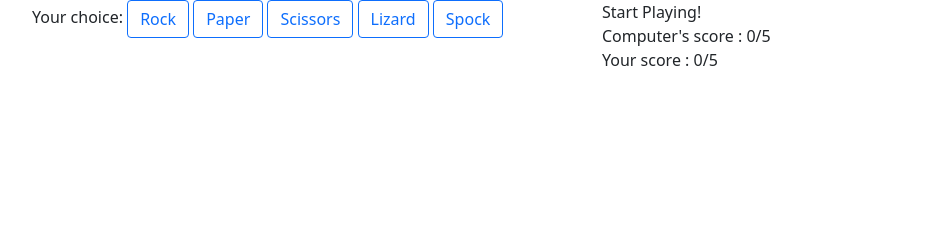
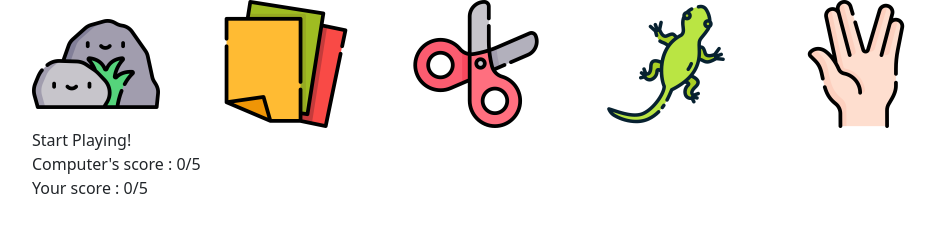
Before and after one commit to shivamottaghi/Rock-Paper_Scissors-Lizard_Spock, a plain HTML site: page index.html in a window 1280 px wide. Shown: the whole page, without its empty margins (50-986 px from the left). Drawn offline with nearby package versions, Linux system fonts and the light colour scheme.

Commit message:
using image instead of btn

```diff
--- a/index.html
+++ b/index.html
@@ -10,14 +10,28 @@
 <body>
 <div class="container">
     <div class="row">
-        <div class="col-12 col-md-6">
-            Your choice:
-            <button type="button" class="user-choice btn btn-outline-primary" value="0">Rock</button>
+        <div class="col-md-2">
+            <img class="user-choice" src="images/rocks.png" alt="rock" id="0"  height="128">
+        </div>
+        <div class="col-md-2">
+            <img class="user-choice" src="images/paper.png" alt="paper" id="1" height="128">
+        </div>
+        <div class="col-md-2">
+            <img class="user-choice" src="images/scissors.png" alt="scissors" id="2" height="128">
+        </div>
+        <div class="col-md-2">
+            <img class="user-choice" src="images/lizard.png" alt="lizard" id="3" height="128">
+        </div>
+        <div class="col-md-2">
+            <img class="user-choice" src="images/vulcan.png" alt="spock" id="4" height="128">
+        </div>
+            <!--<button type="button" class="user-choice btn btn-outline-primary" value="0">Rock</button>
             <button type="button" class="user-choice btn btn-outline-primary" value="1">Paper</button>
             <button type="button" class="user-choice btn btn-outline-primary" value="2">Scissors</button>
             <button type="button" class="user-choice btn btn-outline-primary" value="3">Lizard</button>
-            <button type="button" class="user-choice btn btn-outline-primary" value="4">Spock</button>
-        </div>
+            <button type="button" class="user-choice btn btn-outline-primary" value="4">Spock</button>-->
+    </div>
+    <div class="row">
         <div class="col-12 col-md-6 ">
             <ul class="list-unstyled">
                 <li id="computerChoice"></li>
--- a/script.js
+++ b/script.js
@@ -55,9 +55,11 @@
     computerScoreTag.innerText = `Computer's score : ${computerScore}\/5`;
     let userWin = false;
     let userChoiceBtns = document.querySelectorAll('.user-choice');
+    console.log(userChoiceBtns);
     userChoiceBtns.forEach(btn => {
         btn.addEventListener('click', ()=> {
-            let usersChoice = btn.value;
+            let usersChoice = btn.id;
+            console.log(usersChoice);
             let computerChoice = Math.floor(Math.random()*5);
             computerChoiceTag.innerText = 'Computer\'s choice: '+ rockPaperArr[computerChoice];
             //console.log(computerChoice)
```
